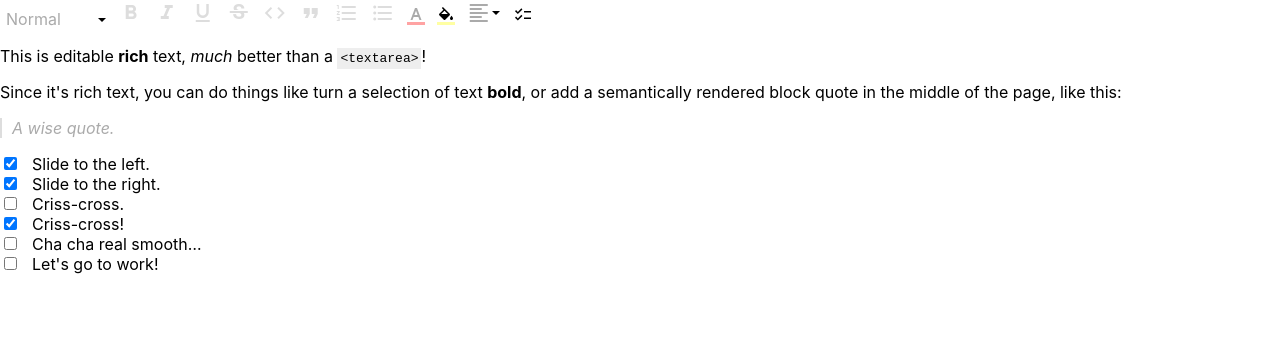
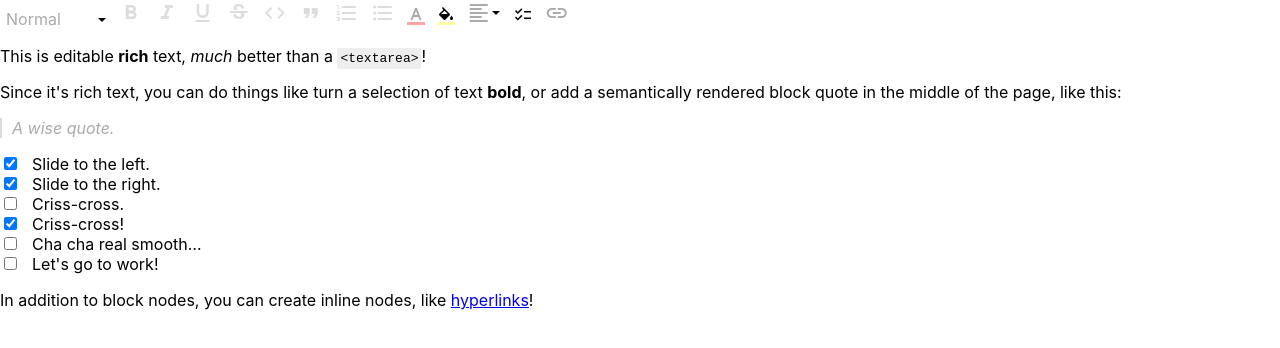
Before and after one commit to wnow20/red-editor, a React (Create React App) app: page / in a window 1280 px wide. Shown: the top 348 px of the page. Built offline with nearby package versions, Linux system fonts and the light colour scheme.

Commit message:
TextLink

```diff
--- a/src/editor/RedEditor.tsx
+++ b/src/editor/RedEditor.tsx
@@ -1,15 +1,12 @@
 import React, {CSSProperties, useCallback, useMemo, useState} from 'react';
 import isHotkey from 'is-hotkey';
-import {BaseEditor, createEditor, Descendant, Editor} from 'slate'
-
-// Import the Slate components and React plugin.
-import {Editable, ReactEditor, Slate, withReact} from 'slate-react'
+import {createEditor, Descendant, Editor} from 'slate'
+import {Editable, Slate, withReact} from 'slate-react'
 import {withHistory} from 'slate-history'
 import './RedEditor.css';
 import {Toolbar} from "./Toolbar";
 import initialValue from "./initialValue";
 import {CheckListItemElement, withChecklists} from "./plugins/CheckLists";
-
 
 const Element = ({attributes, children, element}) => {
     const style = {} as CSSProperties;
@@ -46,21 +43,17 @@ const Leaf = ({attributes, children, leaf}) => {
     leaf.color && (style.color = leaf.color);
     leaf.fill && (style.backgroundColor = leaf.fill);
     leaf.strikethrough && (style.textDecoration = "line-through");
-    if (leaf.bold) {
-        children = <strong style={style}>{children}</strong>
-    }
-
+    leaf.bold && (style.fontWeight = 'bold');
+    leaf.italic && (style.fontStyle = "italic");
+    // TODO 与 strikethrough冲突
+    leaf.underline && (style.textDecoration = "underline");
     if (leaf.code) {
         children = <code style={style}>{children}</code>
     }
-
-    if (leaf.italic) {
-        children = <em style={style}>{children}</em>
+    if (leaf.url) {
+        children = <a href={leaf.url}>{children}</a>;
     }
 
-    if (leaf.underline) {
-        children = <u style={style}>{children}</u>
-    }
     return <span {...attributes} style={style}>{children}</span>
 }
 const toggleMark = (editor, format) => {
@@ -77,7 +70,7 @@ const HOTKEYS = {
     'mod+i': 'italic',
     'mod+u': 'underline',
     'mod+`': 'code',
-    // TODO strikethrough
+    // TODO hotkeys
 }
 
 const isMarkActive = (editor, format) => {
--- a/src/editor/Toolbar.tsx
+++ b/src/editor/Toolbar.tsx
@@ -7,6 +7,7 @@ import Heading from "./plugins/Heading";
 import FillColor from "./plugins/FillColor";
 import FormatAlign from "./plugins/FormatAlign";
 import {CheckListButton} from "./plugins/CheckLists";
+import {TextLinkButton} from "./plugins/TextLink";
 
 export const Toolbar = (props: PropsWithChildren<BaseProps>) => {
     return (
@@ -46,6 +47,7 @@ export const Toolbar = (props: PropsWithChildren<BaseProps>) => {
             <ButtonGroup>
                 <FormatAlign/>
                 <CheckListButton/>
+                <TextLinkButton/>
             </ButtonGroup>
         </div>
     );
--- a/src/editor/initialValue.ts
+++ b/src/editor/initialValue.ts
@@ -59,4 +59,19 @@ export default [
         checked: false,
         children: [{ text: "Let's go to work!" }],
     },
+    {
+        type: 'paragraph',
+        children: [
+            {
+                text: 'In addition to block nodes, you can create inline nodes, like ',
+            },
+            {
+                text: 'hyperlinks',
+                url: 'https://en.wikipedia.org/wiki/Hypertext',
+            },
+            {
+                text: '!',
+            },
+        ],
+    },
 ]
--- /dev/null
+++ b/src/editor/plugins/TextLink.tsx
@@ -0,0 +1,9 @@
+import {Button} from "../common";
+
+export const TextLinkButton = () => {
+    return (
+        <Button>
+            <span className="material-icons">link</span>
+        </Button>
+    );
+}
```
